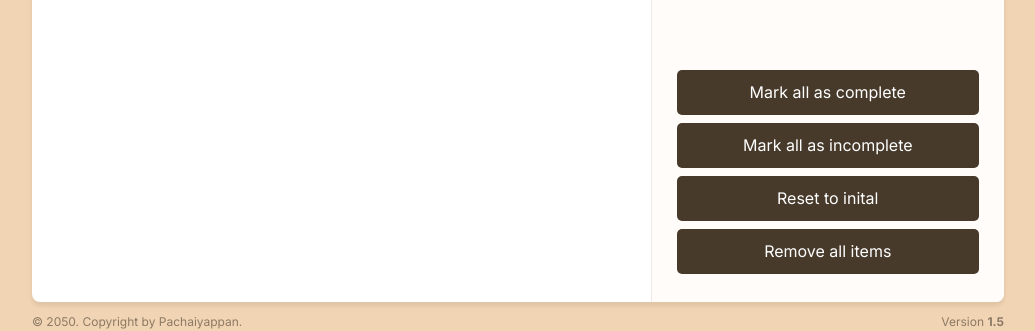
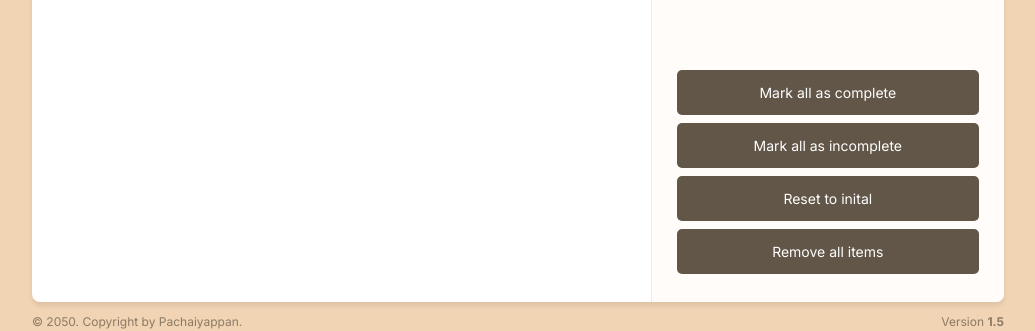
Before and after one commit to PachaiyappanV/Trek-Bag, a React (Vite) app: page / in a window 1280 px wide. Shown: the part 403-734 px from the top of the page, without its empty margins (122-1157 px from the left). Built offline with nearby package versions, Linux system fonts and the light colour scheme.

Commit message:
feat :add different style to button group buttons

```diff
--- a/src/components/Button.jsx
+++ b/src/components/Button.jsx
@@ -1,5 +1,9 @@
-const Button = ({ children }) => {
-  return <button className="btn">{children}</button>;
+const Button = ({ children, type }) => {
+  return (
+    <button className={`btn ${type === "secondary" ? "btn--secondary" : ""}`}>
+      {children}
+    </button>
+  );
 };
 
 export default Button;
--- a/src/components/ButtonGroup.jsx
+++ b/src/components/ButtonGroup.jsx
@@ -3,10 +3,10 @@ import Button from "./Button";
 const ButtonGroup = () => {
   return (
     <section className="button-group">
-      <Button>Mark all as complete</Button>
-      <Button>Mark all as incomplete</Button>
-      <Button>Reset to inital</Button>
-      <Button>Remove all items</Button>
+      <Button type="secondary">Mark all as complete</Button>
+      <Button type="secondary">Mark all as incomplete</Button>
+      <Button type="secondary">Reset to inital</Button>
+      <Button type="secondary">Remove all items</Button>
     </section>
   );
 };
```
